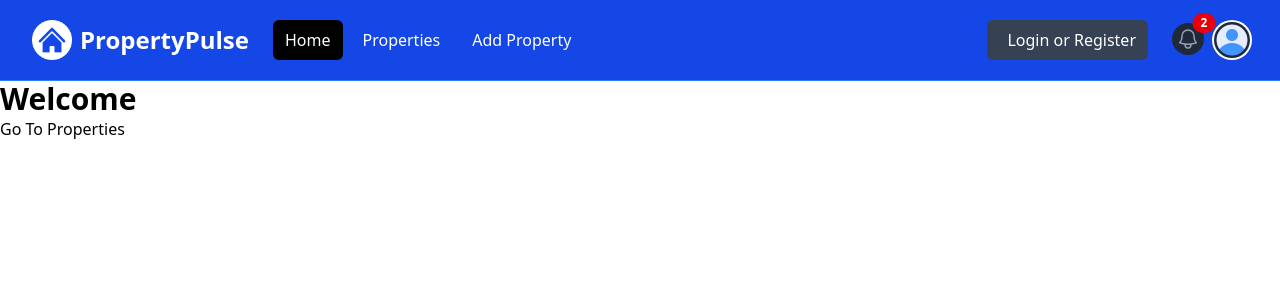
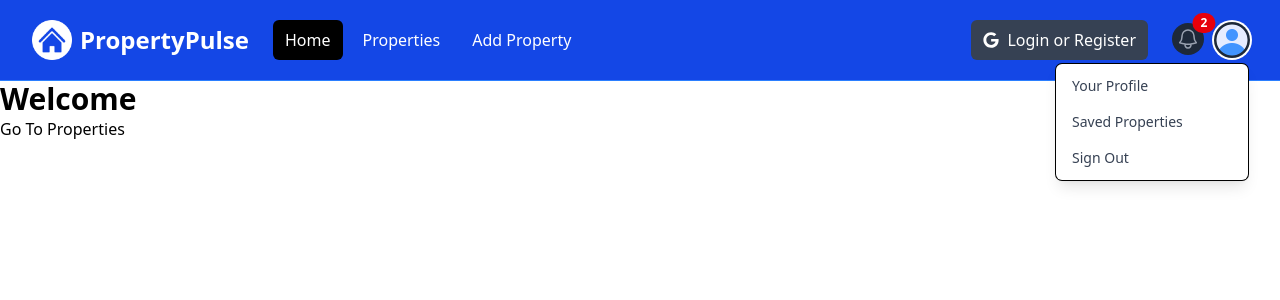
Before and after one commit to jamesperrin/udemy-NextJSFromScratch, a Next.js app: page / in a window 1280 px wide. Both pictures are taken after a click on the button "Open user menu". Shown: the top 300 px of the page. Built offline with nearby package versions, Linux system fonts and the light colour scheme.

Commit message:
Complete Section 2.14 Navbar Links, Dropdown State, icons

```diff
--- a/package.json
+++ b/package.json
@@ -9,9 +9,10 @@
     "lint": "next lint"
   },
   "dependencies": {
+    "next": "15.4.5",
     "react": "19.1.0",
     "react-dom": "19.1.0",
-    "next": "15.4.5"
+    "react-icons": "^5.5.0"
   },
   "devDependencies": {
     "@tailwindcss/postcss": "^4",
--- a/src/componets/Navbar.jsx
+++ b/src/componets/Navbar.jsx
@@ -1,8 +1,15 @@
+'use client';
+import { useState } from 'react';
 import Image from 'next/image';
+import Link from 'next/link';
 import logo from '@/assets/images/logo-white.png';
 import profileDefault from '@/assets/images/profile.png';
+import { FaGoogle } from 'react-icons/fa';
 
 const Navbar = () => {
+  const [isMobileMenuOpen, setIsMobileMenuOpen] = useState(false);
+  const [isProfileMenuOpen, setIsProfileMenuOpen] = useState(false);
+
   return (
     <nav className="bg-blue-700 border-b border-blue-500">
       <div className="mx-auto max-w-7xl px-2 sm:px-6 lg:px-8">
@@ -14,7 +21,8 @@ const Navbar = () => {
               id="mobile-dropdown-button"
               className="relative inline-flex items-center justify-center rounded-md p-2 text-gray-400 hover:bg-gray-700 hover:text-white focus:outline-none focus:ring-2 focus:ring-inset focus:ring-white"
               aria-controls="mobile-menu"
-              aria-expanded="false">
+              aria-expanded="false"
+              onClick={() => setIsMobileMenuOpen((prev) => !prev)}>
               <span className="absolute -inset-0.5"></span>
               <span className="sr-only">Open main menu</span>
               <svg
@@ -31,32 +39,25 @@ const Navbar = () => {
 
           <div className="flex flex-1 items-center justify-center md:items-stretch md:justify-start">
             {/* <!-- Logo --> */}
-            <a className="flex flex-shrink-0 items-center" href="/index.html" title="PropertyPulse">
-              <Image className="h-10 w-auto" src={logo} alt="PropertyPulse" title="PropertyPulse" />
+            <Link className="flex flex-shrink-0 items-center" href="/">
+              <Image className="h-10 w-auto" src={logo} alt="PropertyPulse" />
 
               <span className="hidden md:block text-white text-2xl font-bold ml-2">PropertyPulse</span>
-            </a>
+            </Link>
             {/* <!-- Desktop Menu Hidden below md screens --> */}
             <div className="hidden md:ml-6 md:block">
               <div className="flex space-x-2">
-                <a
-                  href="/index.html"
-                  title="Home Page"
-                  className="text-white bg-black hover:bg-gray-900 hover:text-white rounded-md px-3 py-2">
+                <Link href="/" className="text-white bg-black hover:bg-gray-900 hover:text-white rounded-md px-3 py-2">
                   Home
-                </a>
-                <a
-                  href="/properties.html"
-                  title="Properties"
-                  className="text-white hover:bg-gray-900 hover:text-white rounded-md px-3 py-2">
+                </Link>
+                <Link href="/properties" className="text-white hover:bg-gray-900 hover:text-white rounded-md px-3 py-2">
                   Properties
-                </a>
-                <a
-                  href="/add-property.html"
-                  title="Add Property"
+                </Link>
+                <Link
+                  href="/properties/add"
                   className="text-white hover:bg-gray-900 hover:text-white rounded-md px-3 py-2">
                   Add Property
-                </a>
+                </Link>
               </div>
             </div>
           </div>
@@ -64,10 +65,8 @@ const Navbar = () => {
           {/* <!-- Right Side Menu (Logged Out) --> */}
           <div className="hidden md:block md:ml-6">
             <div className="flex items-center">
-              <button
-                className="flex items-center text-white bg-gray-700 hover:bg-gray-900 hover:text-white rounded-md px-3 py-2"
-                title="Login or Register">
-                <i className="fa-brands fa-google text-white mr-2"></i>
+              <button className="flex items-center text-white bg-gray-700 hover:bg-gray-900 hover:text-white rounded-md px-3 py-2">
+                <FaGoogle className="text-white mr-2" />
                 <span>Login or Register</span>
               </button>
             </div>
@@ -75,7 +74,7 @@ const Navbar = () => {
 
           {/* <!-- Right Side Menu (Logged In) --> */}
           <div className="absolute inset-y-0 right-0 flex items-center pr-2 md:static md:inset-auto md:ml-6 md:pr-0">
-            <a href="messages.html" className="relative group">
+            <Link href="/messages" className="relative group">
               <button
                 type="button"
                 className="relative rounded-full bg-gray-800 p-1 text-gray-400 hover:text-white focus:outline-none focus:ring-2 focus:ring-white focus:ring-offset-2 focus:ring-offset-gray-800">
@@ -98,7 +97,7 @@ const Navbar = () => {
               <span className="absolute top-0 right-0 inline-flex items-center justify-center px-2 py-1 text-xs font-bold leading-none text-white transform translate-x-1/2 -translate-y-1/2 bg-red-600 rounded-full">
                 2{/* <!-- Replace with the actual number of notifications --> */}
               </span>
-            </a>
+            </Link>
             {/* <!-- Profile dropdown button --> */}
             <div className="relative ml-3">
               <div>
@@ -107,7 +106,8 @@ const Navbar = () => {
                   className="relative flex rounded-full bg-gray-800 text-sm focus:outline-none focus:ring-2 focus:ring-white focus:ring-offset-2 focus:ring-offset-gray-800"
                   id="user-menu-button"
                   aria-expanded="false"
-                  aria-haspopup="true">
+                  aria-haspopup="true"
+                  onClick={() => setIsProfileMenuOpen((prev) => !prev)}>
                   <span className="absolute -inset-1.5"></span>
                   <span className="sr-only">Open user menu</span>
                   <Image className="h-8 w-8 rounded-full" src={profileDefault} alt="" />
@@ -115,29 +115,30 @@ const Navbar = () => {
               </div>
 
               {/* <!-- Profile dropdown --> */}
+              {isProfileMenuOpen && (
                 <div
                   id="user-menu"
-                className="hidden absolute right-0 z-10 mt-2 w-48 origin-top-right rounded-md bg-white py-1 shadow-lg ring-1 ring-black ring-opacity-5 focus:outline-none"
+                  className="absolute right-0 z-10 mt-2 w-48 origin-top-right rounded-md bg-white py-1 shadow-lg ring-1 ring-black ring-opacity-5 focus:outline-none"
                   role="menu"
                   aria-orientation="vertical"
                   aria-labelledby="user-menu-button"
                   tabIndex="-1">
-                <a
-                  href="/profile.html"
+                  <Link
+                    href="/profile"
                     className="block px-4 py-2 text-sm text-gray-700"
                     role="menuitem"
                     tabIndex="-1"
                     id="user-menu-item-0">
                     Your Profile
-                </a>
-                <a
-                  href="/saved-properties.html"
+                  </Link>
+                  <Link
+                    href="/properties/saved"
                     className="block px-4 py-2 text-sm text-gray-700"
                     role="menuitem"
                     tabIndex="-1"
                     id="user-menu-item-2">
                     Saved Properties
-                </a>
+                  </Link>
                   <button
                     className="block px-4 py-2 text-sm text-gray-700"
                     role="menuitem"
@@ -146,29 +147,32 @@ const Navbar = () => {
                     Sign Out
                   </button>
                 </div>
+              )}
             </div>
           </div>
         </div>
       </div>
 
       {/* <!-- Mobile menu, show/hide based on menu state. --> */}
-      <div className="hidden" id="mobile-menu">
+      {isMobileMenuOpen && (
+        <div id="mobile-menu">
           <div className="space-y-1 px-2 pb-3 pt-2">
-          <a href="/index.html" className="bg-black text-white block rounded-md px-3 py-2 text-base font-medium">
+            <Link href="/" className="bg-black text-white block rounded-md px-3 py-2 text-base font-medium">
               Home
-          </a>
-          <a href="/properties.html" className="text-white block rounded-md px-3 py-2 text-base font-medium">
+            </Link>
+            <Link href="/properties" className="text-white block rounded-md px-3 py-2 text-base font-medium">
               Properties
-          </a>
-          <a href="/add-property.html" className="text-white block rounded-md px-3 py-2 text-base font-medium">
+            </Link>
+            <Link href="/properties/add" className="text-white block rounded-md px-3 py-2 text-base font-medium">
               Add Property
-          </a>
+            </Link>
             <button className="flex items-center text-white bg-gray-700 hover:bg-gray-900 hover:text-white rounded-md px-3 py-2 my-4">
               <i className="fa-brands fa-google mr-2"></i>
               <span>Login or Register</span>
             </button>
           </div>
         </div>
+      )}
     </nav>
   );
 };
```
Also changed, not shown: 1 other file (tests, documents, lock files or other folders). Lines whose indentation alone changed are shown as unchanged.
